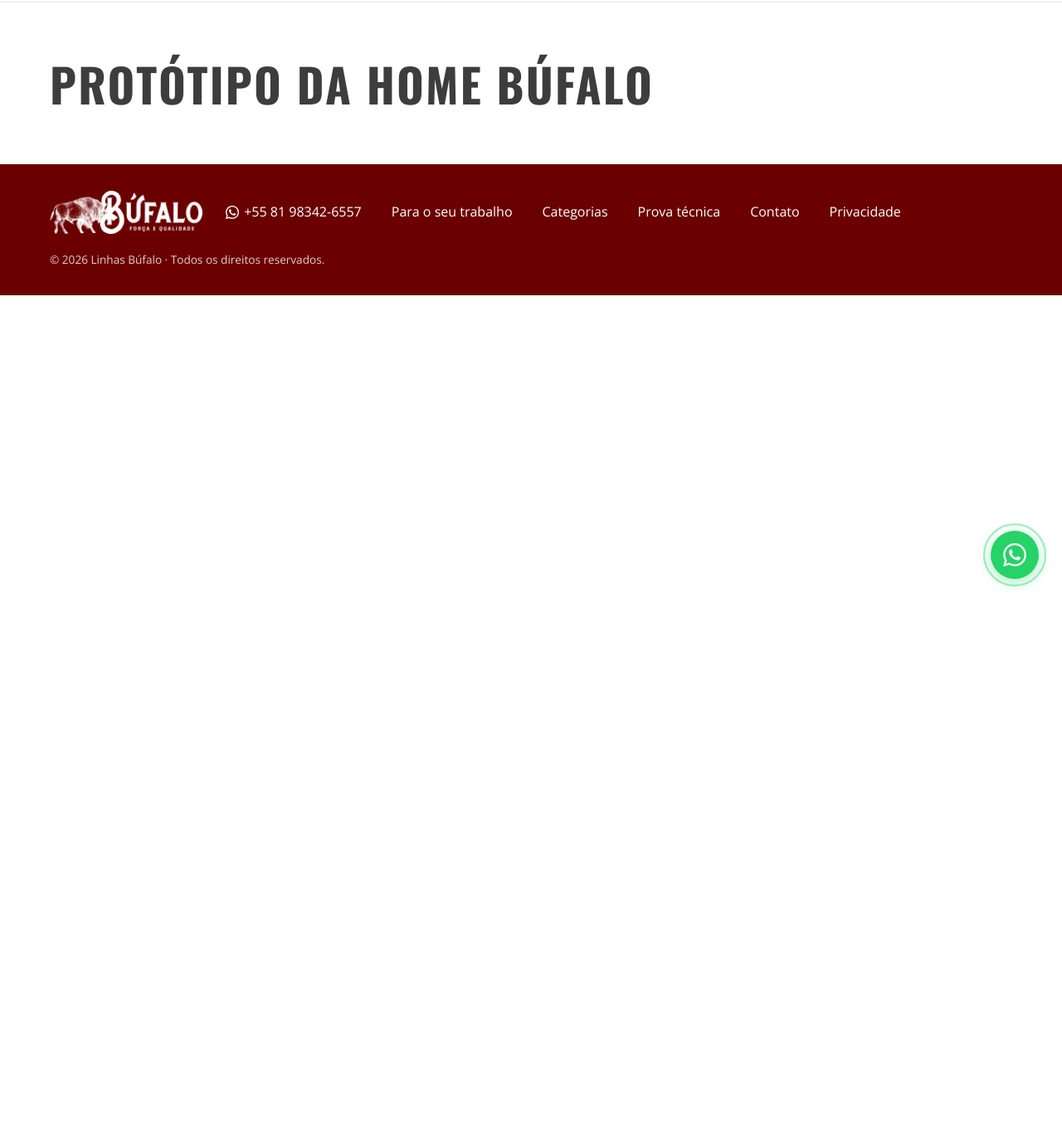
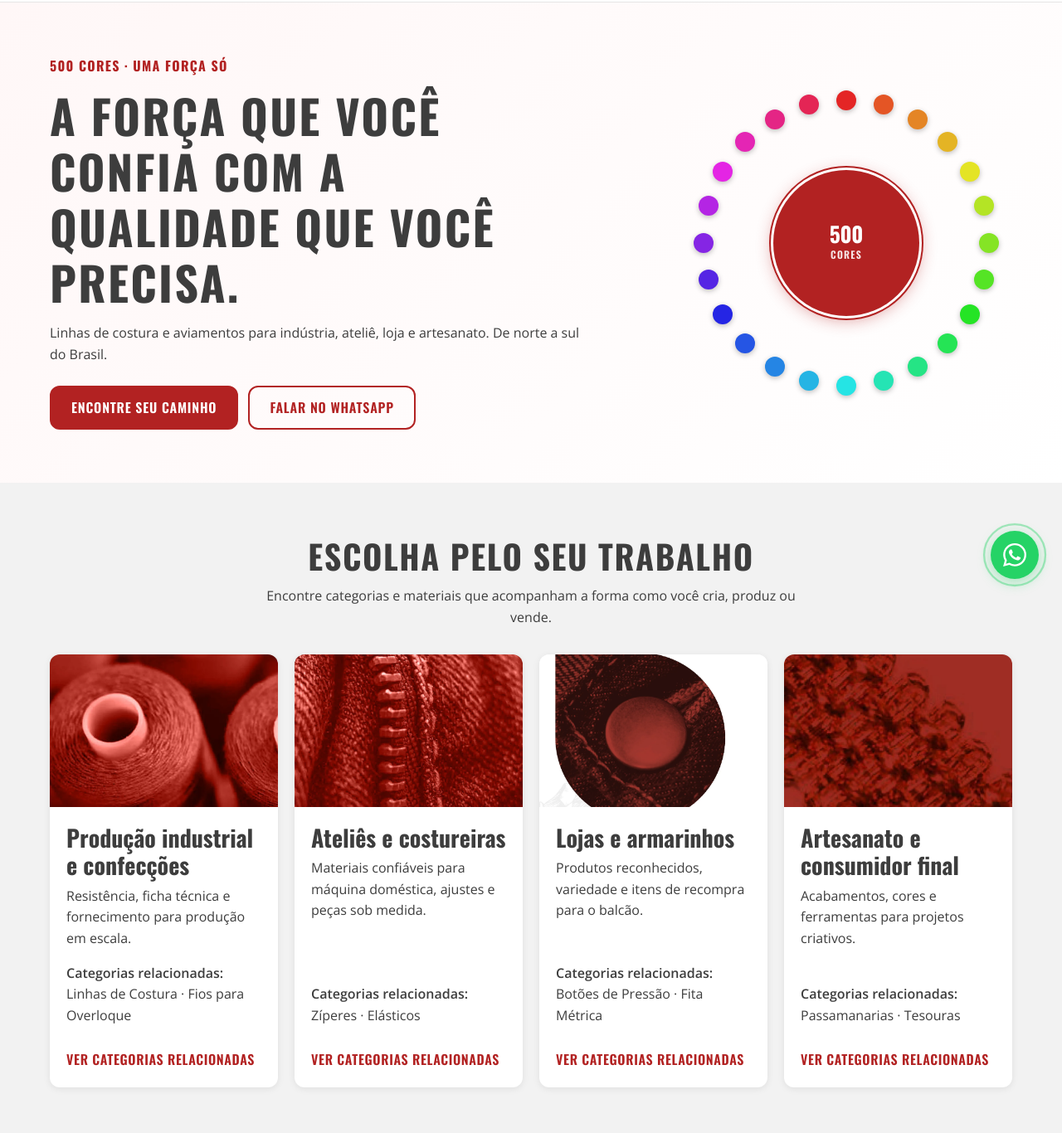
Before and after one commit to analistasistemas-bit/landingpagebufalo, an Astro site: page /prototipo in a window 1280 px wide. Shown: the part 74-1440 px from the top of the page at 83% size. Before the commit the page ends 800 px from the top, so only its background shows below. Built offline with nearby package versions, Linux system fonts and the light colour scheme; Astro itself is replaced by a stand-in of ours.

Commit message:
feat(prototype): guide visitors by audience

```diff
--- /dev/null
+++ b/src/components/prototype/AudiencePaths.astro
@@ -0,0 +1,138 @@
+---
+import categorias from '../../data/categorias.json';
+import { audiencePaths } from '../../data/prototype-home';
+
+const renderedPaths = audiencePaths
+  .map((path) => {
+    const imageCategory = categorias.find((category) => category.slug === path.imageCategorySlug);
+    const relatedCategoryNames = path.categorySlugs
+      .map((slug) => categorias.find((category) => category.slug === slug)?.nome)
+      .filter((name): name is string => Boolean(name));
+
+    return { path, imageCategory, relatedCategoryNames };
+  })
+  .filter((item) => item.imageCategory);
+---
+
+<section id="caminhos" class="audience-paths" data-analysis-section="caminhos" aria-labelledby="audience-paths-title">
+  <div class="container">
+    <div class="audience-paths__header">
+      <h2 id="audience-paths-title">Escolha pelo seu trabalho</h2>
+      <p>Encontre categorias e materiais que acompanham a forma como você cria, produz ou vende.</p>
+    </div>
+    <ul class="audience-paths__list" role="list">
+      {renderedPaths.map(({ path, imageCategory, relatedCategoryNames }) => imageCategory && (
+        <li>
+          <a
+            class="audience-path"
+            href="#categorias"
+            data-audience-path={path.id}
+            data-category-filter={path.categorySlugs.join(',')}
+          >
+            <img src={imageCategory.imagem} alt={`${imageCategory.nome} para ${path.title}`} loading="lazy" width="480" height="320" />
+            <div class="audience-path__body">
+              <h3>{path.title}</h3>
+              <p>{path.description}</p>
+              <p class="audience-path__related"><strong>Categorias relacionadas:</strong> {relatedCategoryNames.join(' · ')}</p>
+              <span class="audience-path__action">Ver categorias relacionadas</span>
+            </div>
+          </a>
+        </li>
+      ))}
+    </ul>
+  </div>
+</section>
+
+<style>
+  .audience-paths {
+    background: var(--bufalo-cinza-claro);
+  }
+
+  .audience-paths__header {
+    margin: 0 auto 2rem;
+    max-width: 42rem;
+    text-align: center;
+  }
+
+  .audience-paths__header h2 {
+    color: var(--bufalo-cinza);
+    margin-bottom: 0.75rem;
+  }
+
+  .audience-paths__list {
+    display: grid;
+    gap: 1.25rem;
+    list-style: none;
+    margin: 0;
+    padding: 0;
+  }
+
+  .audience-path {
+    background: var(--bufalo-branco);
+    border-radius: var(--radius);
+    box-shadow: 0 2px 8px rgba(0, 0, 0, 0.08);
+    color: var(--texto-padrao);
+    display: flex;
+    flex-direction: column;
+    height: 100%;
+    overflow: hidden;
+    text-decoration: none;
+    transition: box-shadow 0.2s ease, transform 0.2s ease;
+  }
+
+  .audience-path:hover {
+    box-shadow: 0 8px 28px rgba(0, 0, 0, 0.14);
+    text-decoration: none;
+    transform: translateY(-4px);
+  }
+
+  .audience-path img {
+    aspect-ratio: 3 / 2;
+    height: auto;
+    object-fit: cover;
+    width: 100%;
+  }
+
+  .audience-path__body {
+    display: flex;
+    flex: 1;
+    flex-direction: column;
+    padding: 1.25rem;
+  }
+
+  .audience-path h3 {
+    color: var(--bufalo-cinza);
+    margin-bottom: 0.5rem;
+  }
+
+  .audience-path__body p {
+    font-size: 1rem;
+  }
+
+  .audience-path__related {
+    color: var(--bufalo-cinza);
+    margin-top: auto;
+  }
+
+  .audience-path__action {
+    color: var(--bufalo-vermelho);
+    font-family: var(--font-titulo);
+    font-size: 1rem;
+    font-weight: 600;
+    letter-spacing: 0.04em;
+    margin-top: 0.75rem;
+    text-transform: uppercase;
+  }
+
+  @media (min-width: 640px) {
+    .audience-paths__list {
+      grid-template-columns: repeat(2, minmax(0, 1fr));
+    }
+  }
+
+  @media (min-width: 1024px) {
+    .audience-paths__list {
+      grid-template-columns: repeat(4, minmax(0, 1fr));
+    }
+  }
+</style>
--- /dev/null
+++ b/src/components/prototype/PrototypeHero.astro
@@ -0,0 +1,74 @@
+---
+import ColorRing from '../ColorRing.astro';
+import { waLink } from '../../data/whatsapp';
+---
+
+<section class="prototype-hero" data-analysis-section="hero" aria-labelledby="prototype-title">
+  <div class="container prototype-hero__inner">
+    <div class="prototype-hero__copy">
+      <p class="prototype-hero__kicker">500 cores · uma força só</p>
+      <h1 id="prototype-title">A força que você confia com a qualidade que você precisa.</h1>
+      <p>Linhas de costura e aviamentos para indústria, ateliê, loja e artesanato. De norte a sul do Brasil.</p>
+      <div class="prototype-hero__actions">
+        <a class="btn btn--primary" href="#caminhos">Encontre seu caminho</a>
+        <a class="btn btn--ghost" href={waLink()} target="_blank" rel="noopener noreferrer">Falar no WhatsApp</a>
+      </div>
+    </div>
+    <ColorRing label="500" sublabel="CORES" />
+  </div>
+</section>
+
+<style>
+  .prototype-hero {
+    background: linear-gradient(135deg, #fff7f7, var(--bufalo-branco));
+    padding-block: 4rem;
+  }
+
+  .prototype-hero__inner {
+    display: flex;
+    flex-direction: column;
+    align-items: center;
+    gap: 2.5rem;
+    text-align: center;
+  }
+
+  .prototype-hero__copy {
+    max-width: 40rem;
+  }
+
+  .prototype-hero__kicker {
+    color: var(--bufalo-vermelho);
+    font-family: var(--font-titulo);
+    font-size: 1rem;
+    font-weight: 700;
+    letter-spacing: 0.08em;
+    margin-bottom: 0.75rem;
+    text-transform: uppercase;
+  }
+
+  .prototype-hero h1 {
+    color: var(--bufalo-cinza);
+    margin-bottom: 1rem;
+  }
+
+  .prototype-hero__actions {
+    display: flex;
+    flex-direction: column;
+    gap: 0.75rem;
+    margin-top: 1.5rem;
+  }
+
+  @media (min-width: 768px) {
+    .prototype-hero__inner {
+      flex-direction: row;
+      justify-content: space-between;
+      text-align: left;
+    }
+
+    .prototype-hero__actions {
+      align-items: flex-start;
+      flex-direction: row;
+      flex-wrap: wrap;
+    }
+  }
+</style>
--- /dev/null
+++ b/src/data/prototype-home.ts
@@ -0,0 +1,38 @@
+export type AudiencePath = {
+  id: 'industria' | 'atelie' | 'loja' | 'artesanato';
+  title: string;
+  description: string;
+  imageCategorySlug: string;
+  categorySlugs: readonly string[];
+};
+
+export type AnalysisNote = {
+  id: number;
+  target: string;
+  title: string;
+  problem: string;
+  change: string;
+  benefit: string;
+};
+
+export const priorityCategorySlugs = [
+  'linhas-de-costura', 'fios-overloque', 'ziperes', 'elasticos',
+  'passamanarias', 'botoes-de-pressao', 'tesouras', 'fita-metrica',
+] as const;
+
+export const audiencePaths: readonly AudiencePath[] = [
+  { id: 'industria', title: 'Produção industrial e confecções', description: 'Resistência, ficha técnica e fornecimento para produção em escala.', imageCategorySlug: 'linhas-de-costura', categorySlugs: ['linhas-de-costura', 'fios-overloque'] },
+  { id: 'atelie', title: 'Ateliês e costureiras', description: 'Materiais confiáveis para máquina doméstica, ajustes e peças sob medida.', imageCategorySlug: 'ziperes', categorySlugs: ['ziperes', 'elasticos'] },
+  { id: 'loja', title: 'Lojas e armarinhos', description: 'Produtos reconhecidos, variedade e itens de recompra para o balcão.', imageCategorySlug: 'botoes-de-pressao', categorySlugs: ['botoes-de-pressao', 'fita-metrica'] },
+  { id: 'artesanato', title: 'Artesanato e consumidor final', description: 'Acabamentos, cores e ferramentas para projetos criativos.', imageCategorySlug: 'passamanarias', categorySlugs: ['passamanarias', 'tesouras'] },
+] as const;
+
+export const analysisNotes: readonly AnalysisNote[] = [
+  { id: 1, target: 'hero', title: 'Uma prova comercial coerente', problem: 'A página alternava entre “100+” e “500 cores”.', change: 'A mensagem foi unificada em “500 cores”.', benefit: 'Mais confiança nas provas comerciais.' },
+  { id: 2, target: 'caminhos', title: 'Orientação desde o início', problem: 'O público não encontrava uma entrada adequada ao seu trabalho.', change: 'Quatro caminhos por público e uso orientam a navegação.', benefit: 'Decisão mais rápida.' },
+  { id: 3, target: 'categorias', title: 'Catálogo com prioridade', problem: 'Vinte e quatro categorias tinham o mesmo peso na home.', change: 'Oito categorias prioritárias representam a amplitude do catálogo.', benefit: 'Menor carga cognitiva e menos rolagem.' },
+  { id: 4, target: 'prova', title: 'Prova antes da conversão', problem: 'A evidência técnica aparecia tarde na jornada.', change: 'Produtos e dados técnicos reais aparecem antes dos CTAs finais.', benefit: 'Mais segurança para compradores profissionais.' },
+  { id: 5, target: 'legibilidade', title: 'Leitura mais confortável', problem: 'Texto auxiliar pequeno e contraste insuficiente dificultavam a leitura.', change: 'Corpo e cor foram ajustados para o nível AA.', benefit: 'Melhor leitura em mobile e para pessoas com baixa visão.' },
+  { id: 6, target: 'menu', title: 'Menu móvel acessível', problem: 'O controle era pequeno e incompleto para teclado.', change: 'O alvo agora tem 44px, fecha com Escape e restaura o foco.', benefit: 'Melhor uso com uma mão e teclado.' },
+  { id: 7, target: 'rodape', title: 'Fechamento confiável', problem: 'O rodapé publicava canais ainda pendentes.', change: 'Somente canais confirmados são exibidos.', benefit: 'Um fechamento mais confiável.' },
+] as const;
--- a/src/pages/prototipo.astro
+++ b/src/pages/prototipo.astro
@@ -1,14 +1,13 @@
 ---
 import PrototypeShell from '../components/prototype/PrototypeShell.astro';
+import PrototypeHero from '../components/prototype/PrototypeHero.astro';
+import AudiencePaths from '../components/prototype/AudiencePaths.astro';
 ---
 
 <PrototypeShell
   title="Protótipo da Home | Búfalo"
   description="Protótipo anotado da home Búfalo com melhorias de navegação, prova e acessibilidade."
 >
-  <section aria-labelledby="prototype-title">
-    <div class="container">
-      <h1 id="prototype-title">Protótipo da Home Búfalo</h1>
-    </div>
-  </section>
+  <PrototypeHero />
+  <AudiencePaths />
 </PrototypeShell>
```
Also changed, not shown: tests/prototype.spec.ts (+11 -0 lines).
